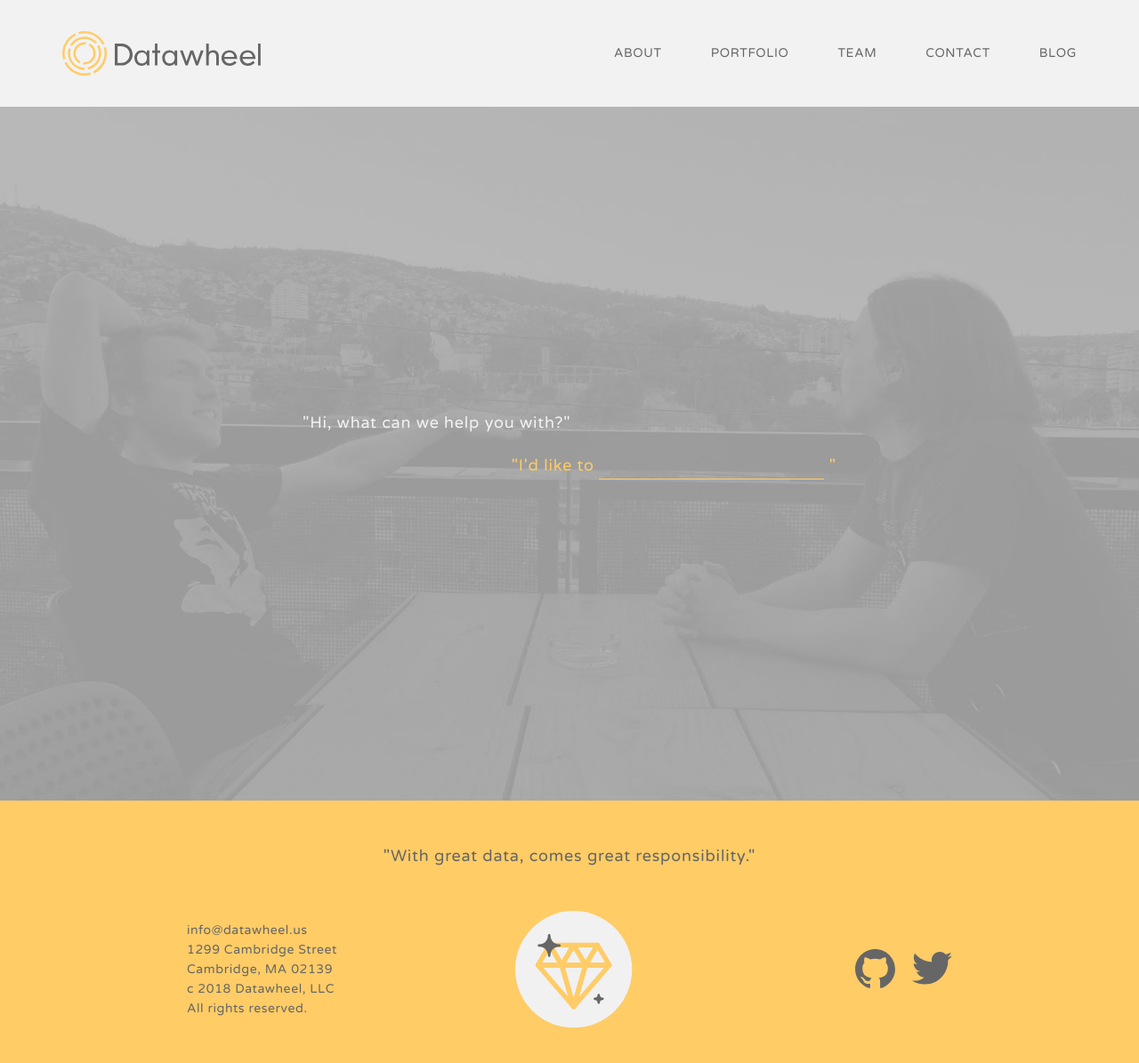
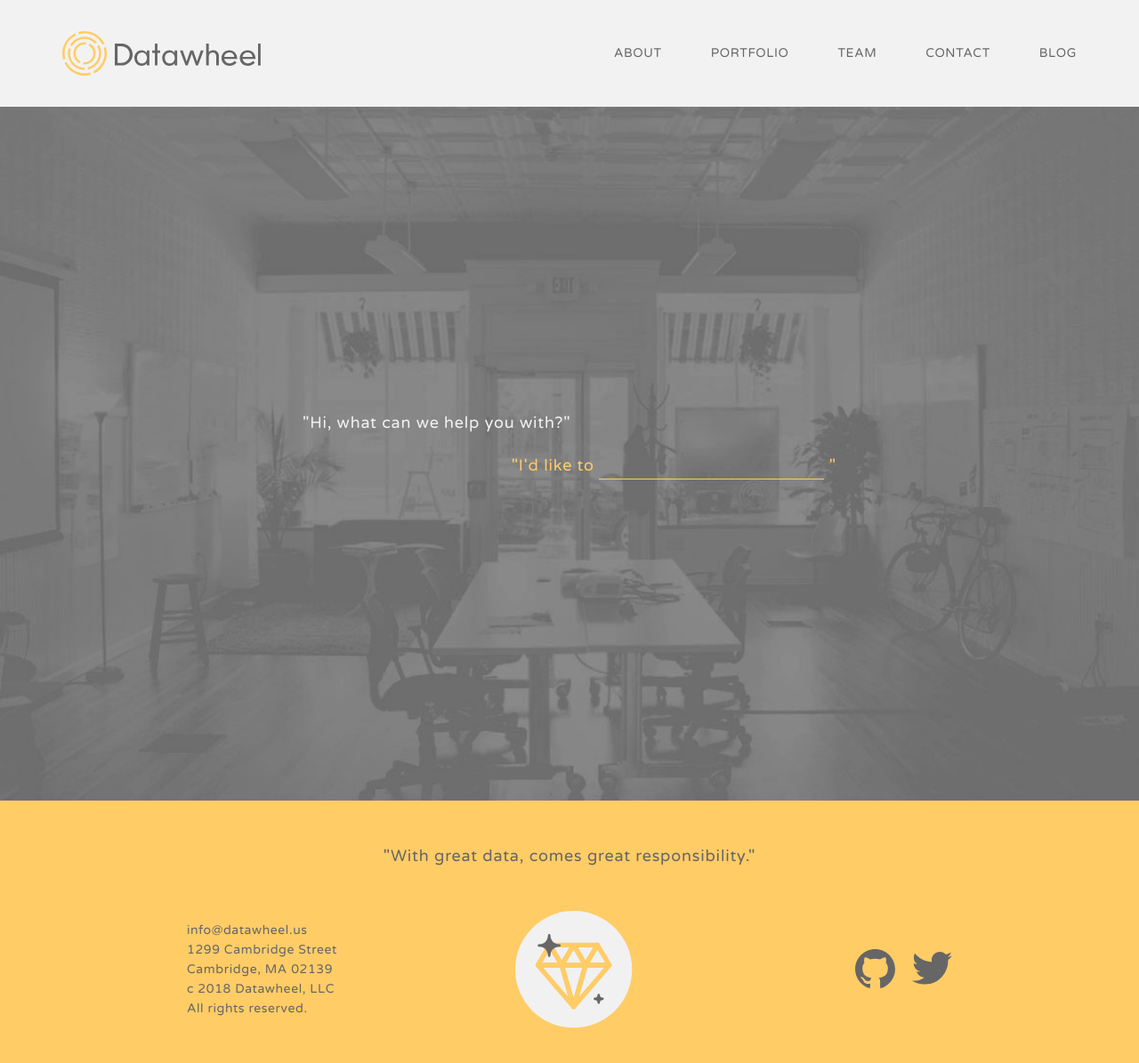
Before and after one commit to Datawheel/datawheel, a Jekyll site: the page built from _pages/contact.html, in a window 1280 px wide and 1196 px high. Shown: the whole window at 89% size. Built offline with Jekyll 4.4.1, drawn with Linux system fonts in a browser that asks for light colours.

Commit message:
changes contact page background image

```diff
--- a/_sass/components/contact.scss
+++ b/_sass/components/contact.scss
@@ -4,7 +4,7 @@
     @include background-stretch();
     @include flex();
     @include align-items(center);
-    background-image: url("/img/bgs/chile.jpg");
+    background-image: url("/img/bgs/hq-dark.jpg");
     height: 700px;
 
   }
```
Also changed, not shown: img/bgs/hq-dark.jpg (added).
